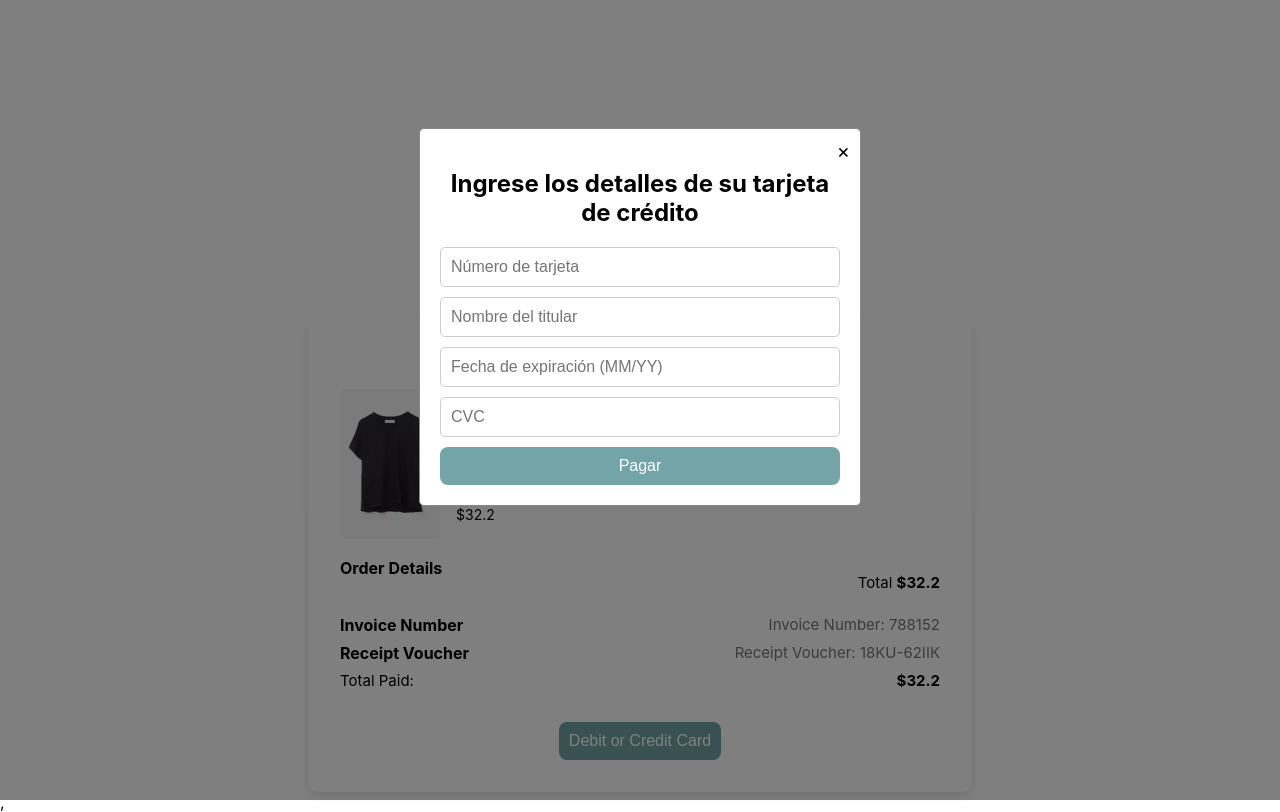
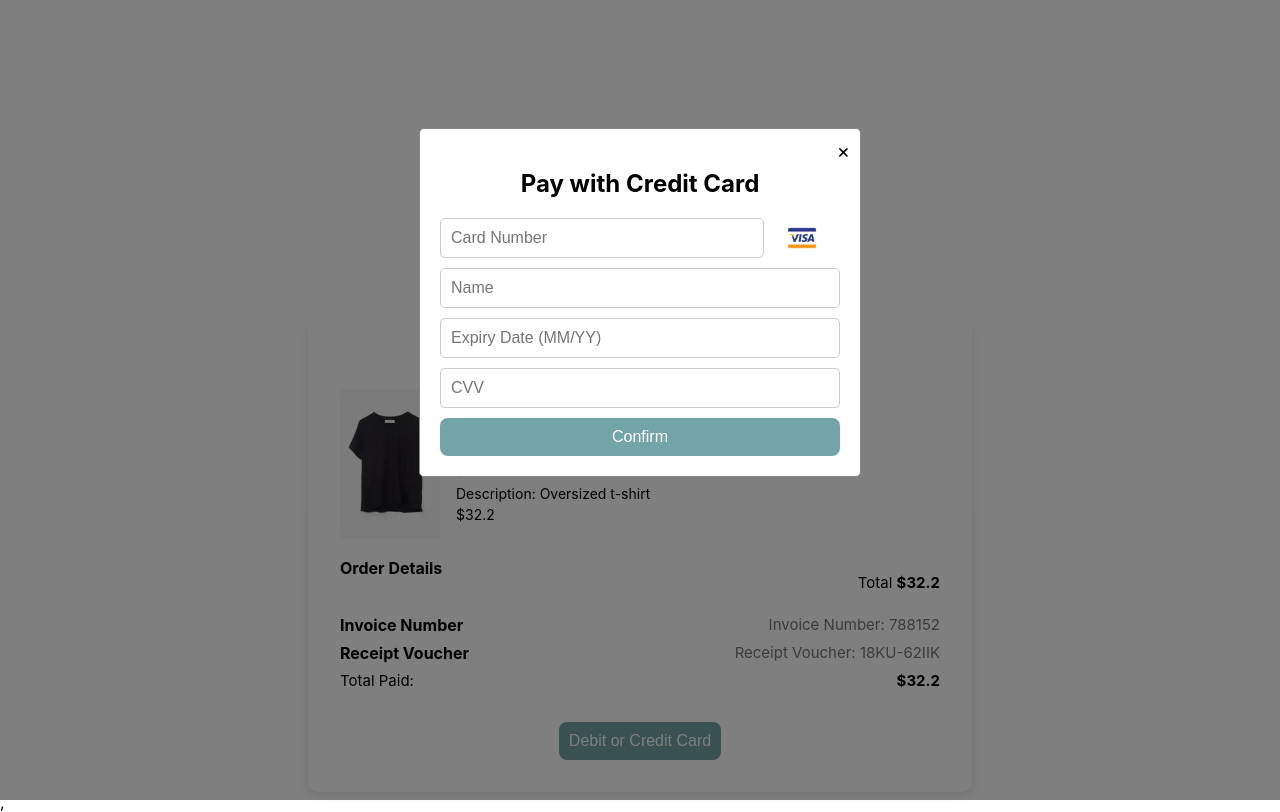
Before and after one commit to germanrogu/payment, a React (Create React App) app: page / in a window 1280 px wide. Both pictures are taken after a click on the button "Debit or Credit Card". Built offline with nearby package versions, Linux system fonts and the light colour scheme.

Commit message:
Add validations on creadit card modal and dispatch actions

```diff
--- a/src/components/CreditCardModal.jsx
+++ b/src/components/CreditCardModal.jsx
@@ -1,12 +1,23 @@
 import React, { useState } from "react";
 import "../styles/CreditModal.css";
+import { useDispatch } from "react-redux";
+import mastercardImage from "../assets/mastercard-logo.webp";
+import visaImage from "../assets/visa-logo.webp";
+import creditCardType from "credit-card-type";
 
 function CreditCardModal({ isOpen, onClose, onPayment }) {
+  const dispatch = useDispatch();
   const [cardInfo, setCardInfo] = useState({
     number: "",
     name: "",
     expiry: "",
-    cvc: "",
+    cvv: "",
+  });
+  const [cardType, setCardType] = useState("visa");
+  const [validationErrors, setValidationErrors] = useState({
+    number: "",
+    expiry: "",
+    cvv: "",
   });
 
   const handleInputChange = (e) => {
@@ -15,13 +26,88 @@ function CreditCardModal({ isOpen, onClose, onPayment }) {
       ...cardInfo,
       [name]: value,
     });
+
+    if (name === "number") {
+      const validationResult = validateCardNumber(value);
+      const cardTypes = creditCardType(value);
+      if (cardTypes.length > 0) {
+        setCardType(cardTypes[0].type);
+      } else {
+        setCardType(null);
+      }
+      if (!validationResult.valid) {
+        setValidationErrors({
+          ...validationErrors,
+          number: "Invalid Card Number",
+        });
+      } else {
+        setValidationErrors({ ...validationErrors, number: "" });
+      }
+    } else if (name === "expiry") {
+      const expiryValidationResult = validateExpiryDate(value);
+      if (!expiryValidationResult.valid) {
+        setValidationErrors({
+          ...validationErrors,
+          expiry: "Invalid Expire Date",
+        });
+      } else {
+        setValidationErrors({ ...validationErrors, expiry: "" });
+      }
+    } else if (name === "cvv") {
+      const cvcValidationResult = validateCVC(value);
+      if (!cvcValidationResult.valid) {
+        setValidationErrors({ ...validationErrors, cvv: "Invalid CVV" });
+      } else {
+        setValidationErrors({ ...validationErrors, cvv: "" });
+      }
+    }
+  };
+
+  const validateCardNumber = (number) => {
+    const cardNumberRegex = /^[0-9]{13,19}$/;
+    return {
+      valid: cardNumberRegex.test(number),
+    };
+  };
+
+  const validateExpiryDate = (expiry) => {
+    const expiryRegex = /^(0[1-9]|1[0-2])\/[0-9]{2}$/;
+    return {
+      valid: expiryRegex.test(expiry),
+    };
+  };
+
+  const validateCVC = (cvv) => {
+    const cvcRegex = /^\d{3,4}$/;
+    return {
+      valid: cvcRegex.test(cvv),
+    };
   };
 
   const handleSubmit = (e) => {
     e.preventDefault();
 
+    const numberValidation = validateCardNumber(cardInfo.number);
+    const expiryValidation = validateExpiryDate(cardInfo.expiry);
+    const cvcValidation = validateCVC(cardInfo.cvv);
+
+    if (!numberValidation.valid) {
+      setValidationErrors({
+        ...validationErrors,
+        number: "Invalid Card Number",
+      });
+    } else if (!expiryValidation.valid) {
+      setValidationErrors({
+        ...validationErrors,
+        expiry: "Invalid Expire Date",
+      });
+    } else if (!cvcValidation.valid) {
+      setValidationErrors({ ...validationErrors, cvv: "Invalid CVV" });
+    } else {
+      dispatch({ type: "PAYMENT_DATA", payload: cardInfo });
       onPayment(cardInfo);
       onClose();
+    }
   };
 
   return (
@@ -30,41 +116,60 @@ function CreditCardModal({ isOpen, onClose, onPayment }) {
         <span className='close-button' onClick={onClose}>
           &times;
         </span>
-        <h2>Ingrese los detalles de su tarjeta de crédito</h2>
+        <h2>Pay with Credit Card</h2>
         <form onSubmit={handleSubmit}>
+          <div className='card-number-input'>
             <input
               type='text'
               name='number'
-            placeholder='Número de tarjeta'
+              placeholder='Card Number'
               value={cardInfo.number}
               onChange={handleInputChange}
               required
             />
+            {cardType !== "visa" ? (
+              <img src={mastercardImage} alt='MasterCard' className='logo' />
+            ) : cardType === "visa" ? (
+              <img src={visaImage} alt='Visa' className='logo' />
+            ) : null}
+          </div>
+          {validationErrors.number && (
+            <p className='error'>{validationErrors.number}</p>
+          )}
           <input
             type='text'
             name='name'
-            placeholder='Nombre del titular'
+            placeholder='Name'
             value={cardInfo.name}
             onChange={handleInputChange}
             required
           />
+
           <input
             type='text'
             name='expiry'
-            placeholder='Fecha de expiración (MM/YY)'
+            placeholder='Expiry Date (MM/YY)'
             value={cardInfo.expiry}
             onChange={handleInputChange}
             required
           />
+          {validationErrors.expiry && (
+            <p className='error'>{validationErrors.expiry}</p>
+          )}
+
           <input
             type='text'
-            name='cvc'
-            placeholder='CVC'
-            value={cardInfo.cvc}
+            name='cvv'
+            placeholder='CVV'
+            value={cardInfo.cvv}
             onChange={handleInputChange}
             required
           />
-          <button type='submit'>Pagar</button>
+          {validationErrors.cvv && (
+            <p className='error'>{validationErrors.cvv}</p>
+          )}
+
+          <button type='submit'>Confirm</button>
         </form>
       </div>
     </div>
```
Lines whose indentation alone changed are shown as unchanged.
